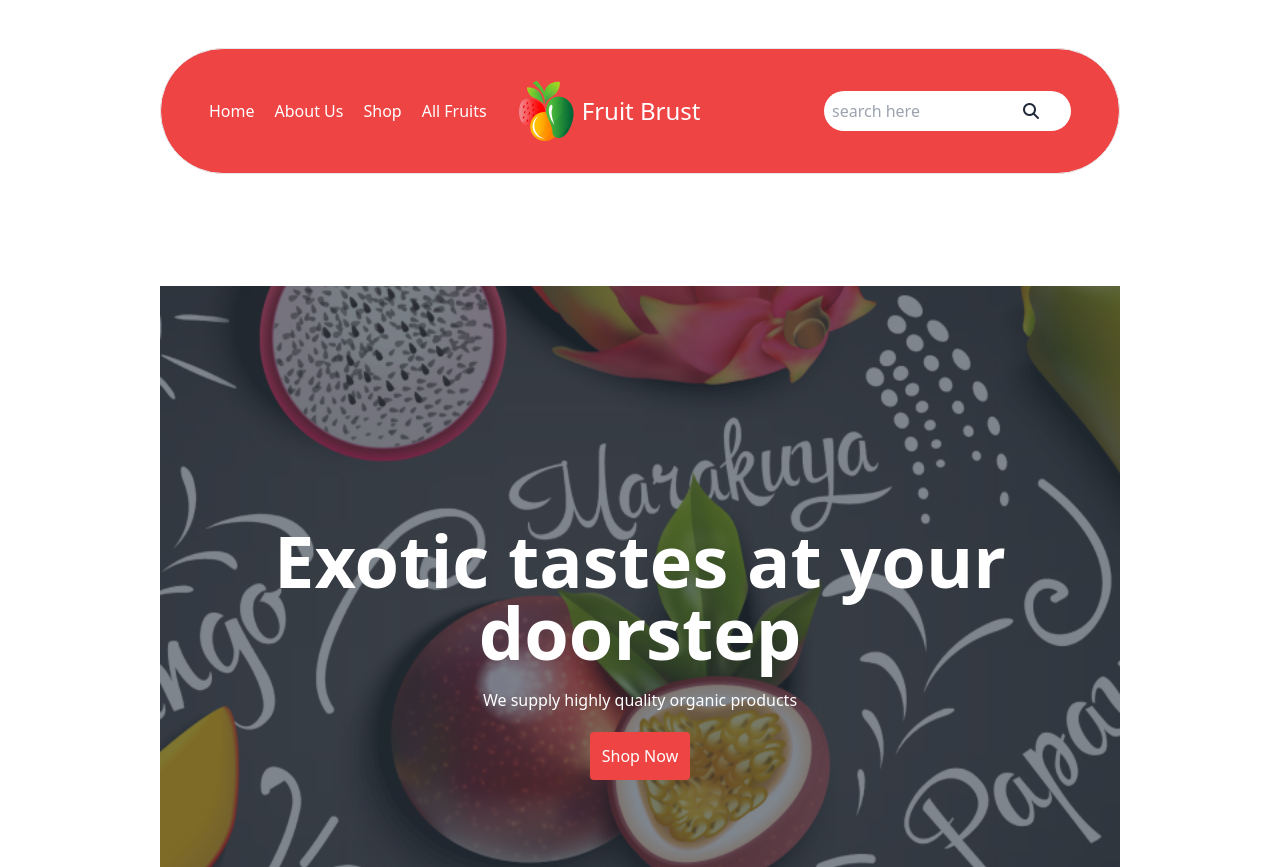
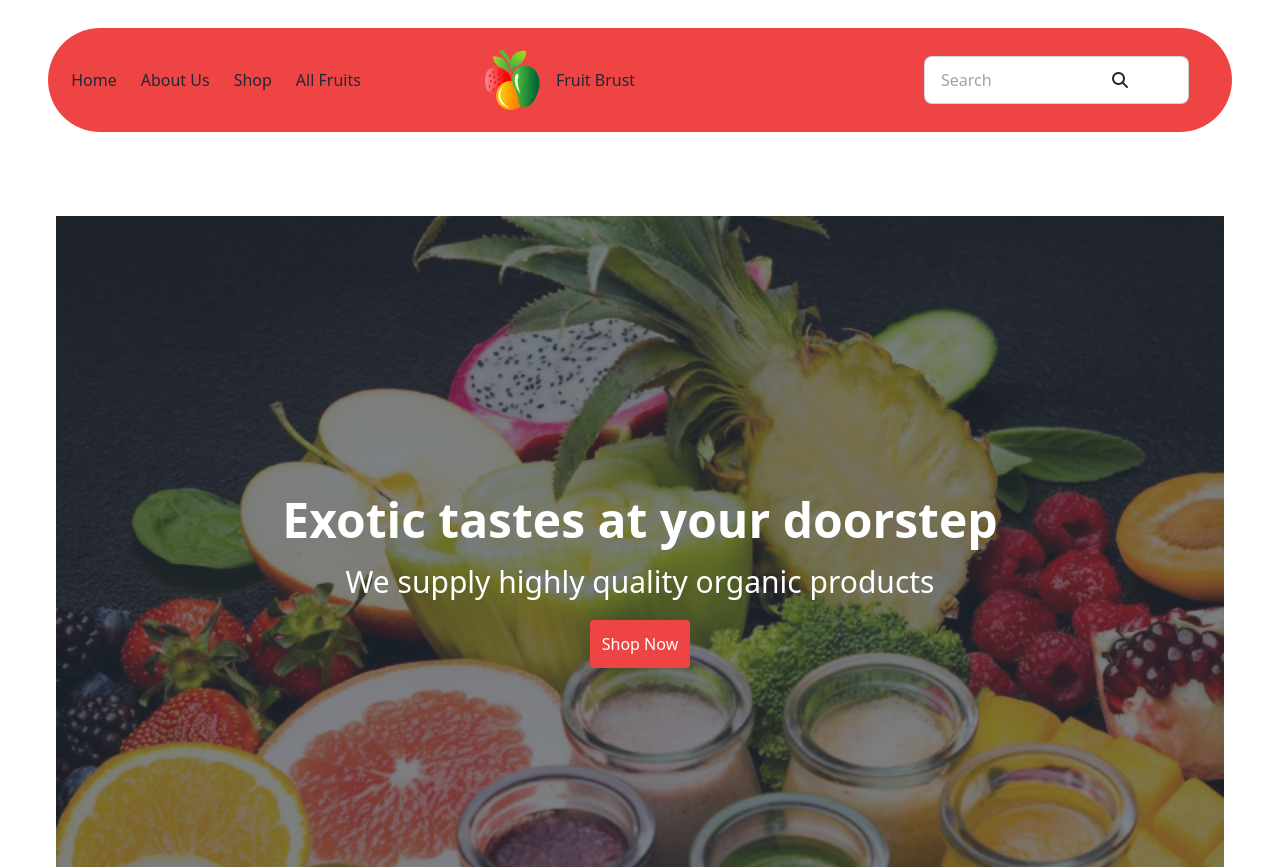
Before and after one commit to saifulislamnayon/my-third-assignment, a plain HTML site: page index.html in a window 1280 px wide. Shown: the top 867 px of the page. Drawn offline with nearby package versions, Linux system fonts and the light colour scheme.

Commit message:
first commit

```diff
--- a/index.html
+++ b/index.html
@@ -9,51 +9,69 @@
 	<script src="https://cdn.tailwindcss.com"></script>
 	<link rel="stylesheet" href="./style.css">
 	<title>Assignment-3</title>
+
 </head>
 
 <body>
-	<nav
-		class="flex flex-cols-1 md:flex-cols-2 justify-center rounded-full items-center relative bg-red-500 my-12 mx-40 px-12 py-8 lg:max-w-screen-2xl min-h-full border gap-4">
-		<div class="flex  items-center list-none gap-5 text-white ">
+	<!-- navbar section  -->
+	<nav class="max-w-screen-xl px-12 py-7 mx-auto">
+		<div class=" flex navbar   bg-red-500  justify-center gap-6 rounded-full relative">
+			<div class=" flex-1 hidden md:flex list-none gap-6 justify-center md:items-center">
 			  <li>Home</li>
 			  <li>About Us</li>
 			  <li>Shop</li>
 			  <li>All Fruits</li>
 			</div>
-		<div class="flex justify-center items-center gap-2 text-white ml-4 mx-auto">
-			<img src="./images/logo.png" alt="">
-			<h3 class="text-2xl">Fruit Brust</h3>
+			<div class="gap-2 justify-center flex-1">
+			  <div class="dropdown dropdown-end flex-1">
+				<label>
+				  <div class=" flex items-center justify-center gap-4">
+					<div>
+						<img src="./images/logo.png" />
 					</div>
 					<div>
-			<input class="p-2 ml-20 rounded-full justify-end" type="text" placeholder="search here">
+						<p>Fruit Brust</p>
 					</div>
-		<div class="absolute -inset-left-2 right-20">
+				  </div>
+				</label>
+			  </div>
+			</div>
+			<div class="flex-1 justify-center hidden md:block ml-40">
+				 <div class="from-control  p-5 relative">
+					<input type="text" placeholder="Search" class="input input-bordered w-24 md:w-auto" />
+					<div class="absolute right-24 top-8">
 						<i class="fa-solid fa-magnifying-glass"></i>
+					</div>
+				  </div>
+			</div>
+
 		  </div>
 	</nav>
 	<!-- Hero section -->
-	<section class=" py-16 mx-40 max-w-screen-xl h-full relative">
-		<div class="hero min-h-screen" style="background-image: url(./images/banner4.png);">
+    <section class=" p-14  max-w-screen-xl h-full relative">
+		<div class="hero min-h-screen" style="background-image: url(./images/banner3.png);">
 			<div class="hero-overlay bg-opacity-60"></div>
 			<div class="hero-content text-center text-neutral-content pb-5">
-				<div class="mb-16">
-					<h1 class="mb-5 text-7xl font-bold text-white">Exotic tastes at your doorstep</h1>
-					<p class="mb-5 text-white">We supply highly quality organic products</p>
-					<button class="border-none rounded p-3 text-white bg-red-500">Shop Now</button>
+				<div class="mb-16 lg:text-white ">
+					<h1 class="mb-5 text-5xl  font-extrabold ">Exotic tastes at your doorstep</h1>
+					<p class="mb-5  text-3xl">We supply highly quality organic products</p>
+					<button class="border-none rounded p-3  bg-red-500">Shop Now</button>
 				</div>
 			</div>
 		</div>
 
 	</section>
-	<!-- Exotic text section -->
-	<div class="flex ml-60 absolute  -bottom-96  left-16 my-16 h-40 justify-start items-center bg-white">
-		<div class="flex gap-12 px-14 py-20 max-w-6xl justify-end items-center">
+	<!-- practical sector -->
+
+	<!-- Exotic sextion started -->
+	 <div class=" lg:flex hidden ml-48 absolute -bottom-96 left-16 my-16 h-48 items-center bg-red-100">
+		<div class="flex  gap-12 px-14 py-24 max-w-6xl  items-center">
 			<div>
 				<img class="w-16" src="./images/fruit1.png" alt="">
 				<p class="text-center">Strawberry</p>
 			</div>
 			<div>
-				<img class="w-16" src="./images/fruit2.png" alt="">
+				<img class="w-16 " src="./images/fruit2.png" alt="">
 				<p class="text-center">Orange</p>
 			</div>
 			<div>
@@ -187,9 +205,12 @@
 				</div>
 			</div>
 		</div>
+		<div class="justify-center items-center flex py-14 ">
+          <button class=" text-white rounded bg-red-500 p-5">Shop All</button>
+		</div>
 	</section>
 	<!-- Meet the team section -->
-	<section class=" md:max-w-screen-2xl my-16 min-h-screen bg-none p-10">
+	 <section class=" md:max-w-screen-2xl my-16 bg-none p-10">
 		<div class="">
 			<div class="hero min-h-screen"
 				style="background-image: url('./images/banner1.png');">
@@ -202,7 +223,7 @@
 						from 45 BC, making it over 2000 years old.</p>
 					</div>
 				</div>
-				<!-- team section  -->
+				<!-- Meet  the team section  -->
 				<div class=" grid  grid-cols-1 md:grid-cols-2 lg:grid-cols-4 gap-8 lg:mt-40 p-8  text-white text-center">
 					<!-- member1 -->
 					<div>
@@ -313,13 +334,13 @@
 			<img src="./images/logo.png" alt="">
 			<p class="text-2xl">Fruit Brust</p>
 		</div>
-		<div class="flex justify-center items-center list-none gap-10 p-5">
+		<div class="lg:flex  flex-row justify-center items-center list-none gap-10 p-5">
 			<li>Home</li>
-			<li>About</li>
-			<li>Contuct</li>
-			<li>Blog</li>
-			<li>Service</li>
-			<li>Menu</li>
+			<li>About Us</li>
+			<li>Shop</li>
+			<li>All Fruits</li>
+			<li>Support</li>
+			<li>My Account</li>
 		</div>
 		 <div class="flex justify-center items-center gap-10 p-5 text-rose-600">
 			<i class="fa-brands fa-square-facebook"></i>
```
Also changed, not shown: style.css (line endings or trailing spaces). Lines whose indentation alone changed are shown as unchanged.
